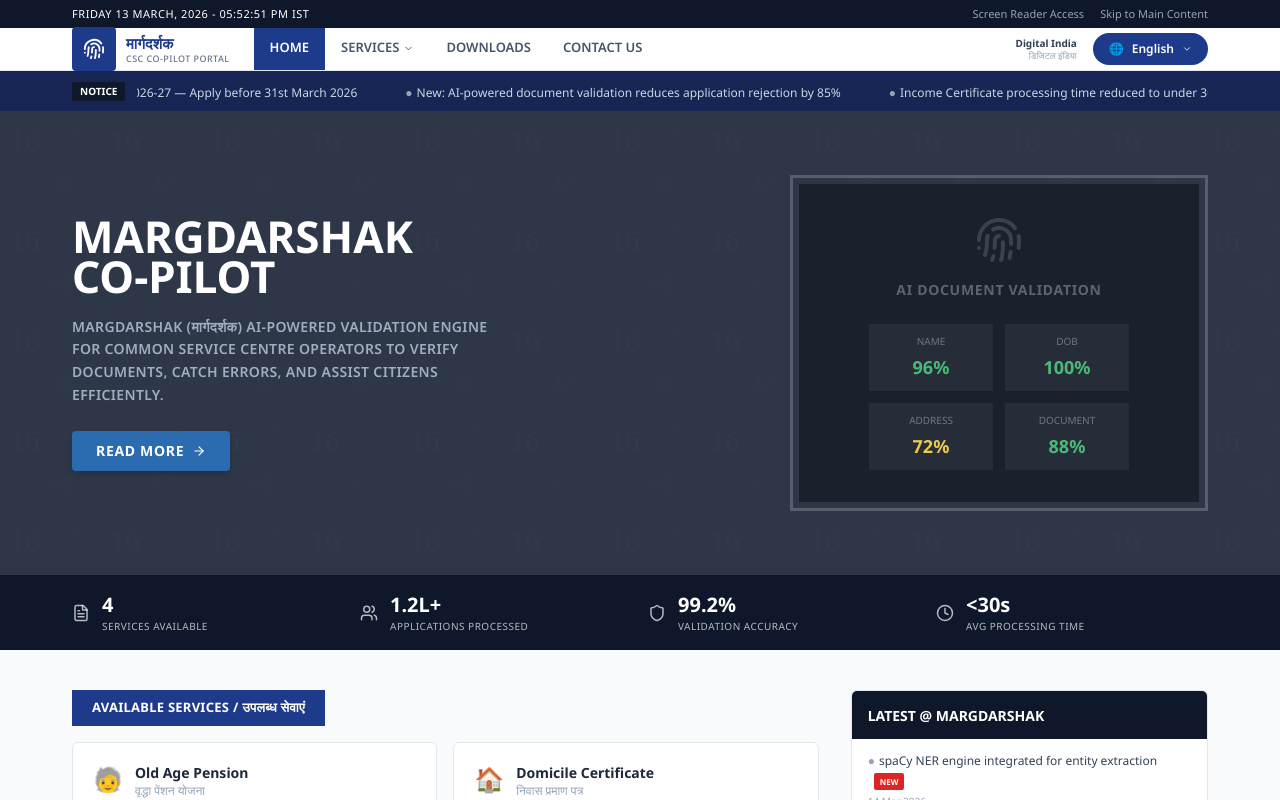
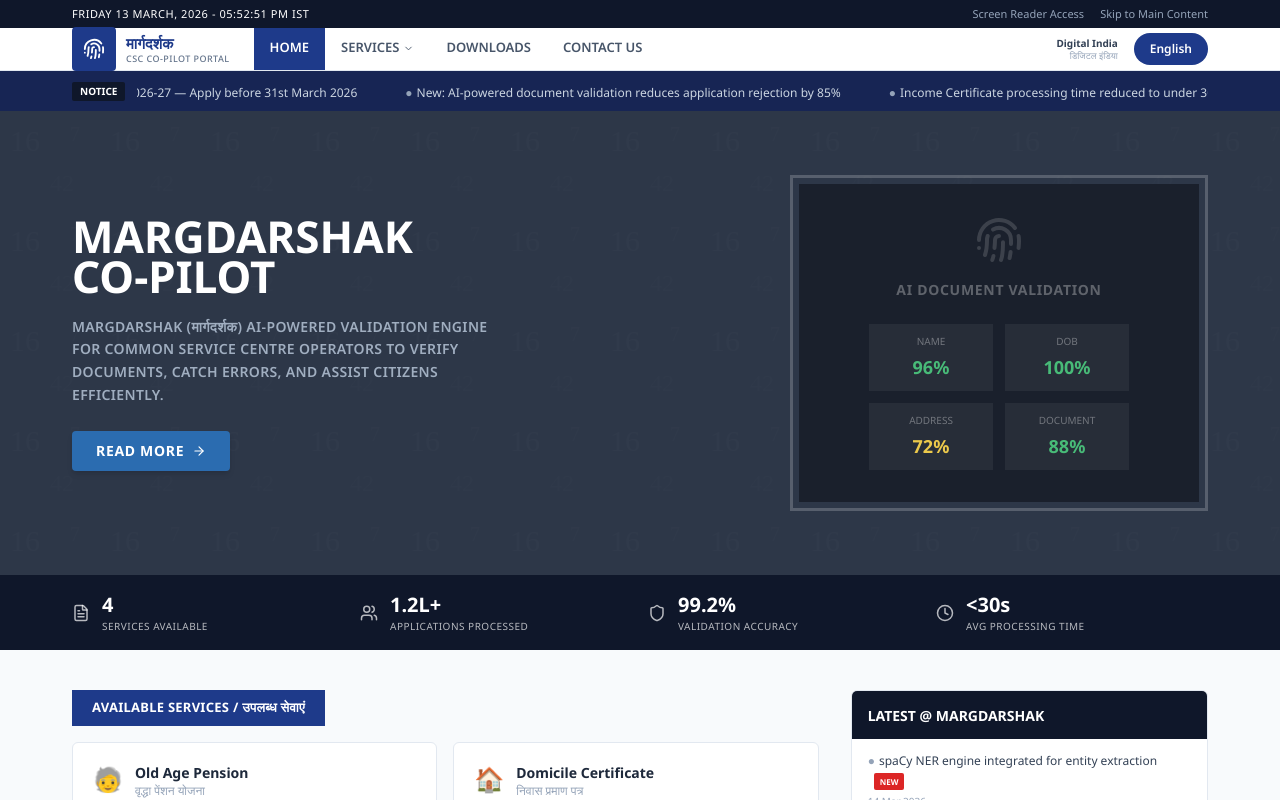
Before and after one commit to rohanstark-blip/MargdarshakCoPilot, a React (Vite) app in the folder frontend/: page / in a window 1280 px wide. Shown: the top 800 px of the page. Built offline with nearby package versions, Linux system fonts and the light colour scheme.

Commit message:
Remove dropdown icon from language selector

```diff
--- a/frontend/src/components/Layout.tsx
+++ b/frontend/src/components/Layout.tsx
@@ -118,10 +118,8 @@
               <span className="text-[10px] font-bold text-gov-gray-700 block">Digital India</span>
               <span className="text-[9px] text-gov-gray-400 block">डिजिटल इंडिया</span>
             </div>
-            <div className="bg-gov-blue text-white flex items-center gap-2 rounded-full px-4 py-2 cursor-pointer">
-              <span className="text-xs">🌐</span>
+            <div className="bg-gov-blue text-white flex items-center gap-2 rounded-full px-4 py-2">
               <span className="text-xs font-semibold">English</span>
-              <ChevronDown size={10} />
             </div>
           </div>
         </div>
```
